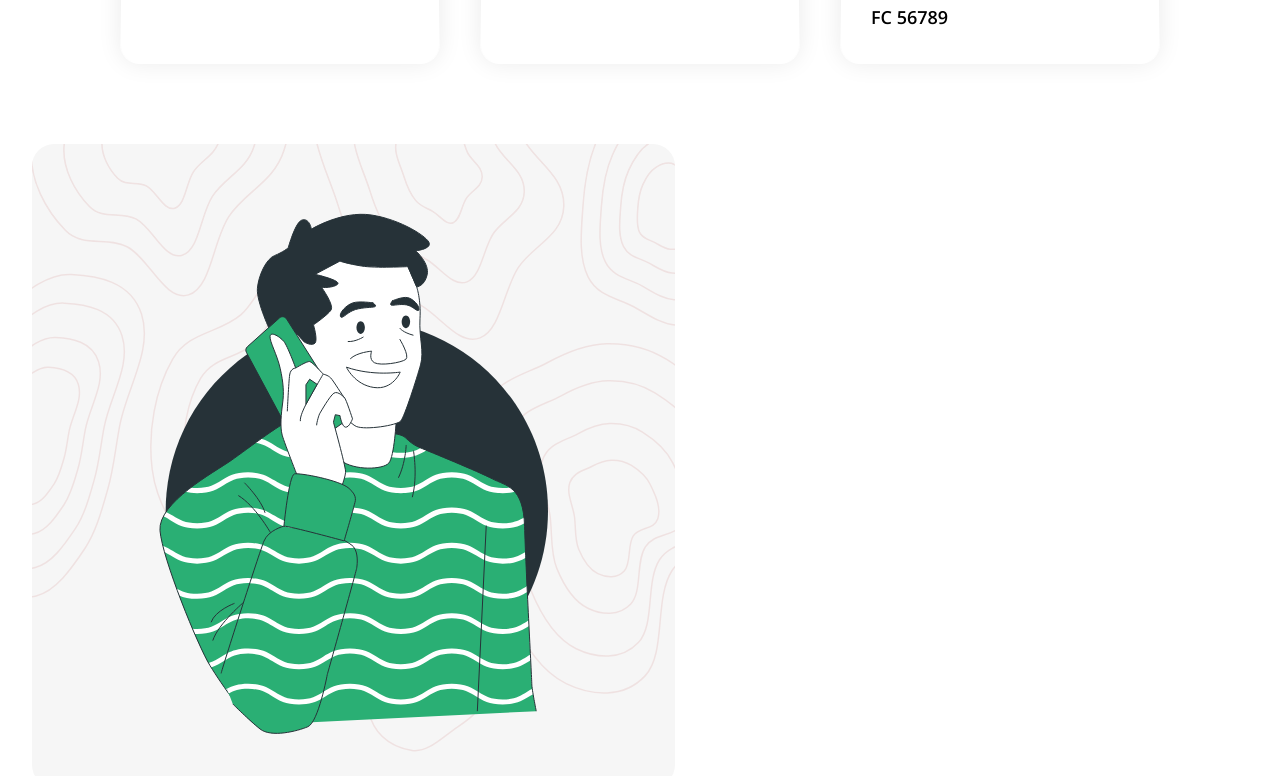
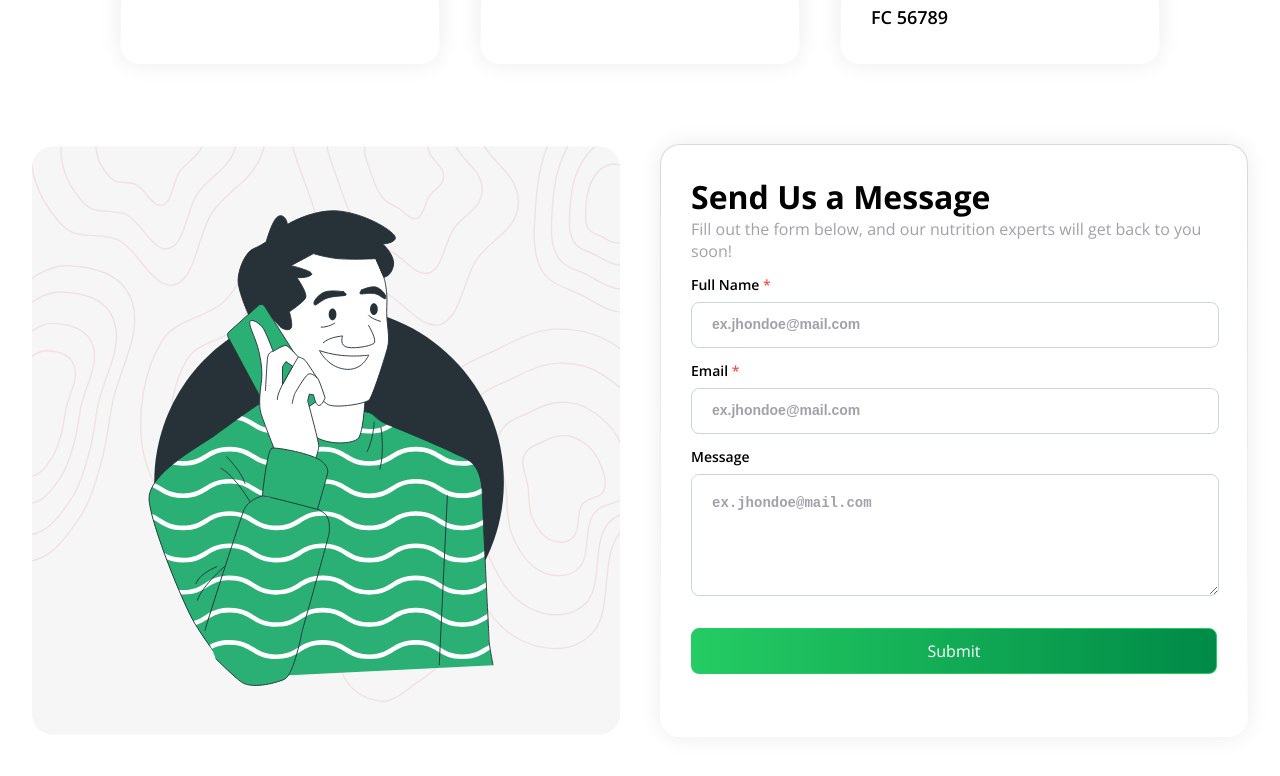
Before and after one commit to RounakXics09/health_app, a React (Create React App) app: page /contact in a window 1280 px wide. Shown: the part 524-1300 px from the top of the page. Built offline with nearby package versions, Linux system fonts and the light colour scheme.

Commit message:
last  auth

```diff
--- a/src/App.css
+++ b/src/App.css
@@ -302,14 +302,13 @@
 .end-footer {
   display: flex;
   justify-content: space-between;
-  padding-bottom: 20px;
-  margin: 20px;
+  padding: 20px;
   font-family: 'Open Sans', sans-serif;
   font-weight: 400;
   font-size: 18px;
-  line-height: 24.51px;
-  letter-spacing: 0%;
-  color: #000000;
+  letter-spacing: 0%;
+  color: #000000;
+  border-top:1px solid rgba(0, 0, 0, 0.15);
 }
 
 /* footer end */
@@ -1463,6 +1462,97 @@
   min-height: 100%;
 }
 
+.messsage-form-card {
+  position: relative;
+  padding: 30px;
+  box-shadow: 0px 0px 22.9px 0px #00000014 !important;
+  border-radius: 20px !important;
+  border: 1px solid transparent !important;
+  background: linear-gradient(white, white) padding-box,
+    linear-gradient(to bottom, rgba(0, 0, 0, 0.15), rgba(0, 0, 0, 0)) border-box !important;
+  font-family: 'Open Sans', sans-serif;
+  height: 100%;
+}
+
+.messsage-form-card-head {
+  font-family: 'Open Sans', sans-serif;
+  font-weight: 700;
+  font-size: 32px;
+  letter-spacing: 0%;
+  color: #000000;
+}
+
+.messsage-form-card-desc {
+  font-family: 'Open Sans', sans-serif;
+  font-weight: 400;
+  font-size: 16px;
+  letter-spacing: 0%;
+  color: #A1A1AA;
+}
+
+.messsage-form-card label {
+  font-family: 'Open Sans' sans-serif;
+  font-weight: 600;
+  font-size: 14px;
+  line-height: 100%;
+  letter-spacing: 0%;
+  color: #000000;
+  padding-bottom: 10px;
+
+  span {
+    color: #F35047;
+  }
+}
+
+.messsage-form-card input {
+  height: 44px;
+  border-radius: 8px;
+  border: 1px solid #CBD5E1;
+  width: 100%;
+  display: flex;
+  padding: 0px !important;
+  color: #000000;
+}
+
+.messsage-form-card textarea {
+  border-radius: 8px;
+  border: 1px solid #CBD5E1;
+  width: 100%;
+  display: flex;
+  padding: 0px !important;
+  color: #000000;
+}
+
+.messsage-form-card input::placeholder {
+  color: #A1A1AA;
+  font-family: 'Open Sans' sans-serif;
+  font-weight: 600;
+  font-size: 14px;
+  letter-spacing: 0%;
+  padding-left: 20px;
+}
+
+.messsage-form-card textarea::placeholder {
+  color: #A1A1AA;
+  font-family: 'Open Sans' sans-serif;
+  font-weight: 600;
+  font-size: 14px;
+  letter-spacing: 0%;
+  padding-left: 20px;
+  padding-top: 20px;
+}
+
+.message-submit-button {
+  background: linear-gradient(90deg, #24CC63 0%, #008A47 100%);
+  color: #ffffff;
+  border: 1px solid #24CC63;
+  display: flex;
+  align-items: center;
+  justify-content: center;
+  height: 46px;
+  border-radius: 8px;
+  width: 100%;
+}
 
 /* contact end */
 
--- a/src/apps/auth/Login.js
+++ b/src/apps/auth/Login.js
@@ -22,22 +22,25 @@ function Login() {
     navigate("/auth/forgotPassword");
   }
 
+  const handleBottomClick = (e) => {
+    navigate(`/${e}`);
+  }
+
   return (
     <Box sx={{ height: '100vh', px: { sm: 2, md: 6, lg: 8, xl: 8 }, display: 'flex', alignItems: 'center', justifyContent: 'center', flexDirection: 'column' }}>
       <Grid2>
         <Card className='login-card' sx={{ p: { sm: 2, md: 3, lg: 3, xl: 3 } }}>
           <CardContent>
-            <Grid2 className='login-header' align="center" gutterBottom>
+            <Grid2 className='login-header' align="center" >
               Welcome Back to Fitness Club
             </Grid2>
-            <Grid2 className='login-header-desc' align="center" gutterBottom>
+            <Grid2 className='login-header-desc' align="center" >
               Enter your username and password to continue.
             </Grid2>
             <Box component="form" onSubmit={handleSubmit} sx={{ mt: 2 }}>
               <FormLabel className='form-label'>Email*</FormLabel>
               <TextField
                 fullWidth
-                label="Email"
                 type="email"
                 size='small'
                 margin="normal"
@@ -49,7 +52,6 @@ function Login() {
               <FormLabel className='form-label'>Password*</FormLabel>
               <TextField
                 fullWidth
-                label="Password"
                 type="password"
                 size='small'
                 margin="normal"
@@ -100,7 +102,9 @@ function Login() {
         </Card>
       </Grid2>
       <Grid2 className='login-bottom-text' sx={{ pt: { sm: 1, md: 3, lg: 3 }, pb: 1 }}>
-        Privacy Policy   |    Terms of Service
+        <span style={{cursor:'pointer'}} onClick={()=>{handleBottomClick('privacy-policy')}}>Privacy Policy</span>
+        |
+        <span style={{cursor:'pointer'}} onClick={()=>{handleBottomClick('terms-service')}}>Terms of Service</span>
       </Grid2>
       <Grid2 className='login-bottom-text'>
         © 2025 fintnessclub. All rights reserved.
--- a/src/apps/auth/Register.js
+++ b/src/apps/auth/Register.js
@@ -23,10 +23,10 @@ function Register() {
       <Grid2>
         <Card className='login-card' sx={{ p: { sm: 2, md: 3, lg: 3, xl: 3 },height:'80vh' }}>
           <CardContent sx={{overflowY:'auto',height:'75vh',p: { sm: 2, md: 3, lg: 3, xl: 3 }}}>
-            <Grid2 className='login-header' align="center" gutterBottom>
+            <Grid2 className='login-header' align="center" >
               Welcome Back to Fitness Club
             </Grid2>
-            <Grid2 className='login-header-desc' align="center" gutterBottom>
+            <Grid2 className='login-header-desc' align="center" >
               Enter your username and password to continue.
             </Grid2>
             <Box component="form" onSubmit={handleSubmit} sx={{ mt: 2 }}>
--- a/src/apps/pages/AuthMain.js
+++ b/src/apps/pages/AuthMain.js
@@ -32,9 +32,11 @@ function AuthMain() {
             <Grid2 container sx={{ position: 'relative' }}>
                 <Grid2 size={{ xs: 12, sm: 12, md: 6, lg: 6, xl: 6 }} sx={{ background: '#F3F5F7' }} className="div-center display-sm-none">
                     {
-                        authCheck() === 'login' ?
-                        <img src={LoginSvg} style={{ zIndex: 4 }} /> :
-                        <img src={RegisterSvg} style={{ zIndex: 4 }} />
+                        authCheck() === 'register' ?
+                            <img src={RegisterSvg} style={{ zIndex: 4 }} /> :
+                            authCheck() === 'success' ?
+                                <img src={LoginSvg} style={{ zIndex: 4 }} /> :
+                                <img src={LoginSvg} style={{ zIndex: 4 }} />
                     }
                     <Grid2 sx={{ position: 'absolute', left: '30px', top: '40px' }}>
                         <img src={Logo} style={{ zIndex: 2 }} />
@@ -49,9 +51,9 @@ function AuthMain() {
                 <Grid2 size={{ xs: 12, sm: 12, md: 6, lg: 6, xl: 6 }} sx={{ background: '#FFFFFF' }}>
                     {
                         authCheck() === 'login' ?
-                        <Login /> :
-                        authCheck() === 'register' ?
-                        <Register /> : <ForgotPassword />
+                            <Login /> :
+                            authCheck() === 'register' ?
+                                <Register /> : <ForgotPassword />
                     }
                 </Grid2>
             </Grid2>
--- a/src/apps/pages/CommonFooter.js
+++ b/src/apps/pages/CommonFooter.js
@@ -20,7 +20,7 @@ function CommonFooter() {
 
   return (
     <Box>
-      <Grid2 container rowSpacing={3} sx={{ margin: '20px', paddingBottom: '20px', borderBottom:'1px solid rgba(0, 0, 0, 0.15)' }}>
+      <Grid2 container rowSpacing={3} sx={{ margin: '20px', paddingBottom: '20px', }}>
         <Grid2 size={{ xs: 12, sm: 12, md: 6, lg: 6, xl: 6 }}>
           <div style={{ paddingBottom: '15px' }}>
             <img src={Logo} alt="Logo" />
--- a/src/apps/pages/Contact.js
+++ b/src/apps/pages/Contact.js
@@ -14,16 +14,16 @@ function Contact() {
   return (
     <Box className='contact-container'>
       <Grid2 className='contact-container-inner'>
-        <Grid2 sx={{position:'absolute',left:'50px',bottom:'0px'}}>
+        <Grid2 sx={{ position: 'absolute', left: '50px', bottom: '0px' }}>
           <img src={Contact1} width={'100px'} height={'100px'} />
         </Grid2>
-        <Grid2 sx={{position:'absolute',top:'-10px',left:'20%',zIndex:-1}}>
+        <Grid2 sx={{ position: 'absolute', top: '-10px', left: '20%', zIndex: -1 }}>
           <img src={Contact2} width={'83px'} height={'83px'} />
         </Grid2>
-        <Grid2 sx={{position:'absolute',bottom:'-10px',right:'18%',zIndex:-1}}>
+        <Grid2 sx={{ position: 'absolute', bottom: '-10px', right: '18%', zIndex: -1 }}>
           <img src={RunIcon} width={'83px'} height={'83px'} />
         </Grid2>
-        <Grid2 sx={{position:'absolute',right:'50px',top:'10px'}}>
+        <Grid2 sx={{ position: 'absolute', right: '50px', top: '10px' }}>
           <img src={Contact3} width={'92px'} height={'92px'} />
         </Grid2>
         <Grid2 className='contact-heading'>Contact Us</Grid2>
@@ -54,15 +54,27 @@ function Contact() {
         </Grid2>
       </Grid2>
 
-      <Grid2 container sx={{ px: 4, py: 5 }}>
+      <Grid2 container sx={{ px: 4, py: 5 }} columnSpacing={5} rowSpacing={5}>
         <Grid2 size={{ xs: 12, md: 6, lg: 6, xl: 6 }}>
-          <img src={ContactImage} />
+          <img src={ContactImage} width={'100%'} height={'100%'} />
         </Grid2>
         <Grid2 size={{ xs: 12, md: 6, lg: 6, xl: 6 }}>
-          <Grid2>
-            <Grid2></Grid2>
-            <Grid2></Grid2>
-            <Grid2></Grid2>
+          <Grid2 className='messsage-form-card'>
+            <Grid2 className='messsage-form-card-head'>Send Us a Message</Grid2>
+            <Grid2 className='messsage-form-card-desc'>Fill out the form below, and our nutrition experts will get back to you soon!</Grid2>
+            <Grid2 sx={{ display: 'flex', flexDirection: 'column', pt: 2 }}>
+              <label>Full Name <span>*</span></label>
+              <input type='text' placeholder='ex.jhondoe@mail.com' />
+            </Grid2>
+            <Grid2 sx={{ display: 'flex', flexDirection: 'column', pt: 2 }}>
+              <label>Email <span>*</span></label>
+              <input type='text' placeholder='ex.jhondoe@mail.com' />
+            </Grid2>
+            <Grid2 sx={{ display: 'flex', flexDirection: 'column', pt: 2 }}>
+              <label>Message</label>
+              <textarea rows={8} type='text' placeholder='ex.jhondoe@mail.com' />
+            </Grid2>
+            <Grid2 sx={{ my: 4 }} className="message-submit-button">Submit</Grid2>
           </Grid2>
         </Grid2>
       </Grid2>
```
Also changed, not shown: src/apps/auth/ForgotPassword.js (+12 -10 lines), src/apps/assests/SuccessIcon.svg (added).
